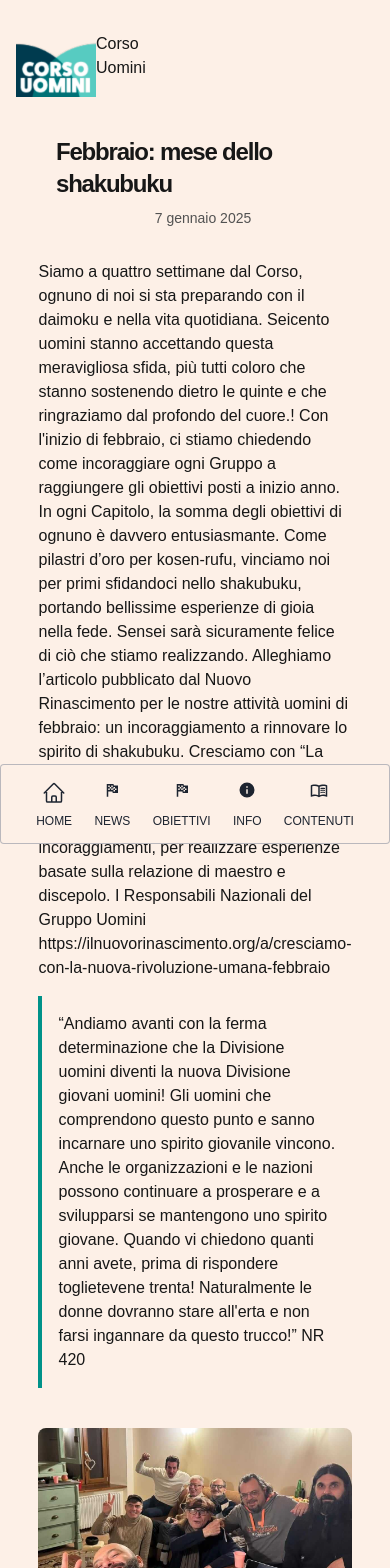
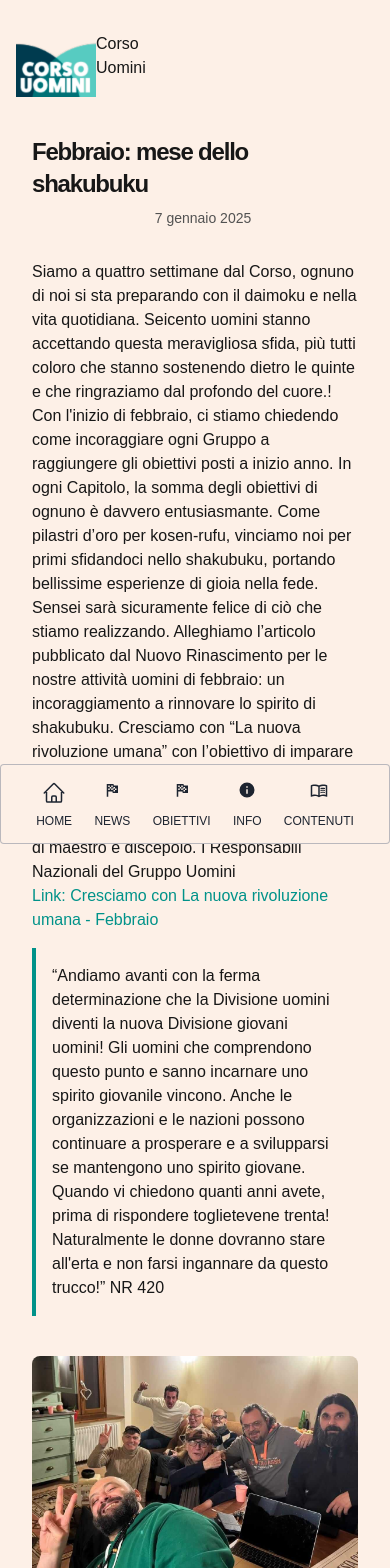
Before and after one commit to upalatucci/corso-uomini, a Next.js app: page /news/primo in a window 390 px wide. Shown: the top 1568 px of the page. Built offline with nearby package versions, Linux system fonts and the light colour scheme.

Commit message:
fix blog

```diff
--- a/app/news/[slug]/page.tsx
+++ b/app/news/[slug]/page.tsx
@@ -60,7 +60,7 @@ export default function Blog({ params }: { params: any }) {
   }
 
   return (
-    <div className="px-10 relative z-10 overflow-hidden  pb-8 pt-[120px] md:pb-[80px] md:pt-[100px] xl:pb-[100px] xl:pt-[180px] 2xl:pb-[120px] 2xl:pt-[210px]">
+    <div className="px-4 md:px-10 relative z-10 overflow-hidden  pb-8 pt-[120px] md:pb-[80px] md:pt-[100px] xl:pb-[100px] xl:pt-[180px] 2xl:pb-[120px] 2xl:pt-[210px]">
       <section className="flex flex-wrap container my-4 justify-center">
         <script
           type="application/ld+json"
--- a/app/news/page.tsx
+++ b/app/news/page.tsx
@@ -7,7 +7,7 @@ const News: FC = () => {
   const allBlogs = getBlogPosts();
 
   return (
-    <div className="px-10 relative z-10 overflow-hidden  pb-8 pt-[120px] md:pb-[80px] md:pt-[100px] xl:pb-[100px] xl:pt-[180px] 2xl:pb-[120px] 2xl:pt-[210px]">
+    <div className="px-4 md:px-10 relative z-10 overflow-hidden  pb-8 pt-[120px] md:pb-[80px] md:pt-[100px] xl:pb-[100px] xl:pt-[180px] 2xl:pb-[120px] 2xl:pt-[210px]">
       <section className="flex flex-col container my-4 justify-center items-center">
         <h2 className="text-3xl mb-4">News</h2>
 
--- a/app/news/posts/primo.mdx
+++ b/app/news/posts/primo.mdx
@@ -12,8 +12,8 @@ Come pilastri d’oro per kosen-rufu, vinciamo noi per primi sfidandoci nello sh
 Alleghiamo l’articolo pubblicato dal Nuovo Rinascimento per le nostre attività uomini di febbraio: un incoraggiamento a rinnovare lo spirito di shakubuku. Cresciamo con “La nuova rivoluzione umana” con l’obiettivo di imparare sempre di più a dialogare con Sensei e a mettere in pratica i suoi incoraggiamenti, per realizzare esperienze basate sulla relazione di maestro e discepolo.
 I Responsabili Nazionali del Gruppo Uomini
 
-https://ilnuovorinascimento.org/a/cresciamo-con-la-nuova-rivoluzione-umana-febbraio
 
+[Link: Cresciamo con La nuova rivoluzione umana - Febbraio](https://ilnuovorinascimento.org/a/cresciamo-con-la-nuova-rivoluzione-umana-febbraio)
 
 
 > “Andiamo avanti con la ferma determinazione che la Divisione uomini diventi la nuova Divisione giovani uomini!
--- a/app/obiettivi/page.tsx
+++ b/app/obiettivi/page.tsx
@@ -9,7 +9,7 @@ const Goals: FC = () => {
     .map(({ value }) => value);
 
   return (
-    <div className="px-10 relative z-10 overflow-hidden  pb-8 pt-[120px] md:pb-[80px] md:pt-[100px] xl:pb-[100px] xl:pt-[180px] 2xl:pb-[120px] 2xl:pt-[210px]">
+    <div className="px-4 md:px-10 relative z-10 overflow-hidden  pb-8 pt-[120px] md:pb-[80px] md:pt-[100px] xl:pb-[100px] xl:pt-[180px] 2xl:pb-[120px] 2xl:pt-[210px]">
       <GoalsForm />
 
       <section
--- a/components/mdx.jsx
+++ b/components/mdx.jsx
@@ -42,7 +42,7 @@ function CustomLink(props) {
     return <a {...props} />;
   }
 
-  return <a target="_blank" rel="noopener noreferrer" {...props} />;
+  return <a target="_blank" rel="noopener noreferrer" className="text-primary" {...props} />;
 }
 
 function RoundedImage(props) {
@@ -89,6 +89,9 @@ function createHeading(level) {
 
 const Blockquote = ({children}) => <blockquote className="p-4 my-4 border-s-4 border-primary">{children}</blockquote>
 
+
+const List = ({children}) => <ul className="list-inside list-disc my-4">{children}</ul>
+
 const components = {
   h1: createHeading(1),
   h2: createHeading(2),
@@ -101,7 +104,8 @@ const components = {
   a: CustomLink,
   code: Code,
   Table,
-  blockquote: Blockquote
+  blockquote: Blockquote,
+  ul: List
 };
 
 export function CustomMDX(props) {
```
